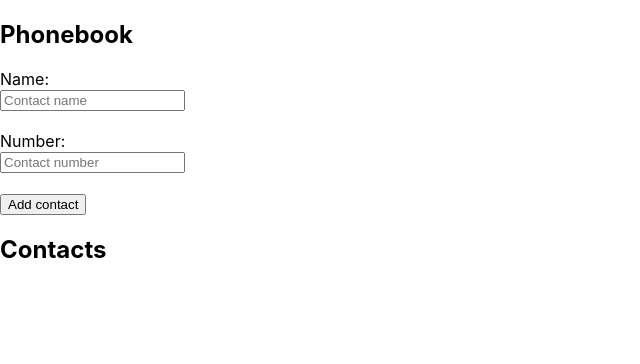
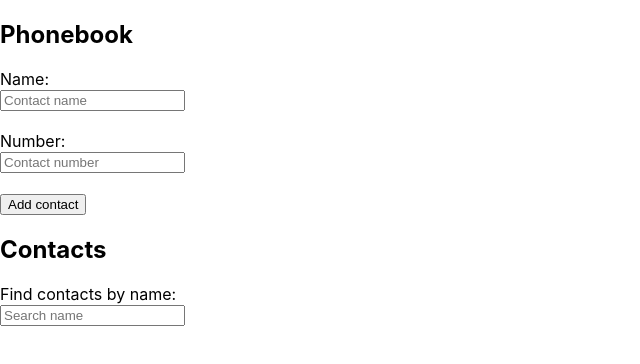
Before and after one commit to brzozanet/goit-react, a React (Create React App) app: page / in a window 1280 px wide. Shown: the top 364 px of the page, without its empty margins (0-640 px from the left). Built offline with nearby package versions, Linux system fonts and the light colour scheme.

Commit message:
Homework step #3

```diff
--- a/src/components/App.jsx
+++ b/src/components/App.jsx
@@ -25,7 +25,15 @@ export class App extends Component {
     event.target.reset();
   };
 
+  handleFilterChange = event => {
+    this.setState({ filter: event.target.value });
+  };
+
   render() {
+    const filteredContacts = this.state.contacts.filter(contact =>
+      contact.name.toLowerCase().includes(this.state.filter.toLowerCase())
+    );
+
     return (
       <div>
         <h2>Phonebook</h2>
@@ -61,14 +69,20 @@ export class App extends Component {
           <button type="submit">Add contact</button>
         </form>
         <h2>Contacts</h2>
-        {/* <label>
-          Find contacts by name
+        <label>
+          Find contacts by name:
           <br />
-          <input type="text" name="filter" id="" />
+          <input
+            type="text"
+            name="filter"
+            placeholder="Search name"
+            id=""
+            onChange={this.handleFilterChange}
+          />
         </label>
-        <br /> */}
+        <br />
         <ul>
-          {this.state.contacts.map(contact => (
+          {filteredContacts.map(contact => (
             <li key={contact.id}>
               {contact.name}: {contact.number}
             </li>
```
